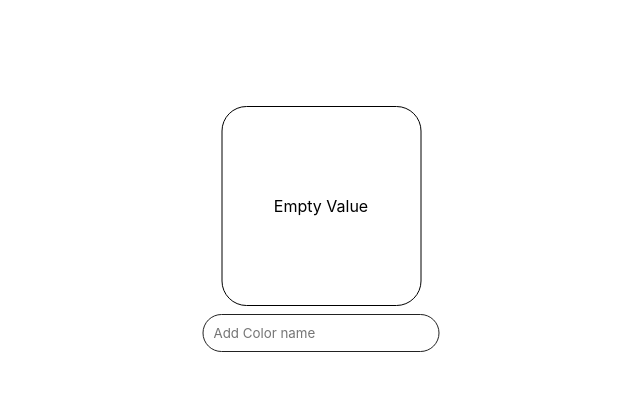
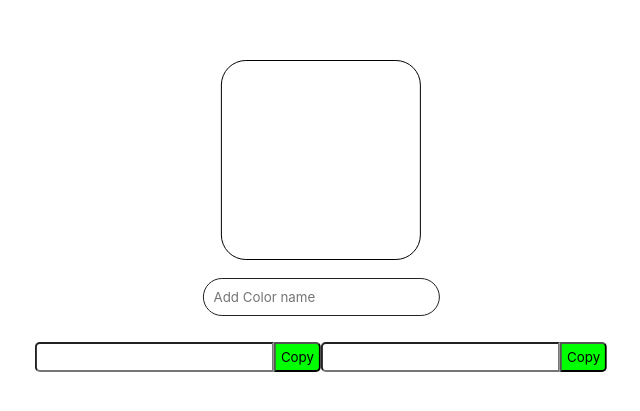
Before and after one commit to ptech12/show-my-color, a React (Create React App) app: page / in a window 1280 px wide. Shown: the part 175-586 px from the top of the page, without its empty margins (319-959 px from the left). Built offline with nearby package versions, Linux system fonts and the light colour scheme; the HTML template or start-up script is replaced by a standard one.

Commit message:
copy button

```diff
--- a/src/App.js
+++ b/src/App.js
@@ -1,11 +1,13 @@
 import { useState } from "react";
 import ColorBox from "./ColorBox";
 import ColorInput from "./ColorInput";
+import ColorOutput from "./ColorOutput";
 
 
 function App() {
   const [color, setColor] = useState('')
   const [hexValue, setHexValue] = useState('')
+
   return (
     <div className="App">
       <ColorBox
@@ -16,6 +18,10 @@ function App() {
         color={color}
         setColor={setColor}
         setHexValue={setHexValue}
+        />
+      <ColorOutput
+        color={color}
+        hexValue={hexValue}
       />
     </div>
   );
--- a/src/ColorBox.js
+++ b/src/ColorBox.js
@@ -2,23 +2,16 @@ import React from 'react'
 
 const ColorBox = ({ color, hexValue }) => {
   return (
-    <section style={{
-        backgroundColor: color
-    }} className='color-box'
-    >
-        <p>
-        {
-            color ? (
-                (color)
-            ) : 'Empty Value'
-        }
-        </p>
-        <p>
-            { hexValue ? hexValue : null }
-        </p>
+    <>
+        <section
+        style={{
+            backgroundColor: color
+        }}
+        className='color-box'
+        >
+        </section>
 
-
-    </section>
+    </>
   )
 }
 
--- a/src/ColorInput.js
+++ b/src/ColorInput.js
@@ -1,18 +1,27 @@
-import colorNames from "colornames"
+import colorNames from "colornames";
 
-const ColorInput = ({ color, setColor, setHexValue}) => {
+const ColorInput = ({
+  color,
+  setColor,
+  setHexValue
+}) => {
   return (
+    <>
     <input
-        type="text"
-        placeholder='Add Color name'
-        className='color-input'
-        value={color}
-        onChange={e => {
-            setColor(e.target.value)
-            setHexValue(colorNames(e.target.value))
+      type="text"
+      placeholder="Add Color name"
+      className="color-input"
+      value={color}
+      onChange={(e) => {
+          setColor(e.target.value);
+
+          setHexValue(colorNames(e.target.value));
+
+          // if(colorNames(e.target.value) <= )
         }}
-    />
-  )
-}
+        />
+    </>
+  );
+};
 
-export default ColorInput
+export default ColorInput;
--- /dev/null
+++ b/src/ColorOutput.js
@@ -0,0 +1,31 @@
+import React from "react";
+
+const ColorOutput = ({ color, hexValue }) => {
+  return (
+    <div className="color-output">
+      <input
+        type="text"
+        name="color"
+        id="color"
+        value={color ? color : ""}
+      />
+      <button className="color copy-btn">
+        Copy
+      </button>
+
+      <input
+        type="text"
+        name="hex"
+        id="hex"
+        value={hexValue ? hexValue : ""}
+        />
+
+        <button className="hex copy-btn">
+          Copy
+        </button>
+
+    </div>
+  );
+};
+
+export default ColorOutput;
--- a/src/index.css
+++ b/src/index.css
@@ -36,4 +36,27 @@
   border-radius: 25px;
   border: 1px solid #222;
   padding: 10px;
+  margin: 10px;
 }
+
+.color-output{
+  margin: 1rem;
+  display: flex;
+  /* flex-direction: column; */
+}
+
+.color-output input{
+  margin-bottom: 10px;
+  height: 30px;
+  border-radius: 5px 0px 0 5px;
+  padding: 10px;
+  /* margin: 10px 10px 10px 0 */
+}
+
+.color-output button{
+  /* display: inline; */
+  height: 30px;
+  border-radius: 0px 5px 5px 0px;
+  padding: 5px;
+  background-color: lime;
+}
```
